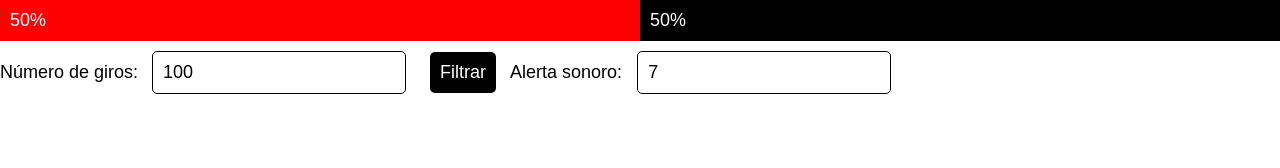
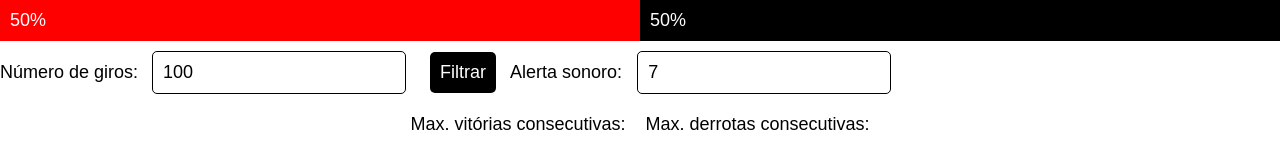
Before and after one commit to vadolasi/blaze_history, a website: page src/index.html in a window 1280 px wide. Drawn offline with nearby package versions, Linux system fonts and the light colour scheme.

Commit message:
add chart

```diff
--- a/src/index.html
+++ b/src/index.html
@@ -94,6 +94,15 @@
         font-size: large;
       }
 
+      #stats {
+        display: flex;
+        flex-direction: row;
+        align-items: center;
+        justify-content: center;
+        height: 100px;
+        width: 100%;
+      }
+
       #stats span {
         font-family: Arial, Helvetica, sans-serif;
         font-size: large;
@@ -120,7 +129,11 @@
         <label for="beep">Alerta sonoro: </label>
         <input type="number" min="0" step="1" id="beep" name="beep" value="7" />
       </div>
-      <canvas id="stats"></canvas>
+      <div id="stats">
+        <span>Max. vitórias consecutivas: <span id="maxConsecutiveWins"></span></span>
+        <span>Max. derrotas consecutivas: <span id="maxConsecutiveLosses"></span></span>
+      </div>
+      <canvas id="graph"></canvas>
       <div id="history"></div>
     </div>
     <script type="module">
@@ -182,7 +195,7 @@
           }
         })
 
-        const ctx = document.getElementById("stats").getContext("2d")
+        const ctx = document.getElementById("graph").getContext("2d")
 
         const chart = new Chart(ctx, {
           type: "line",
```
